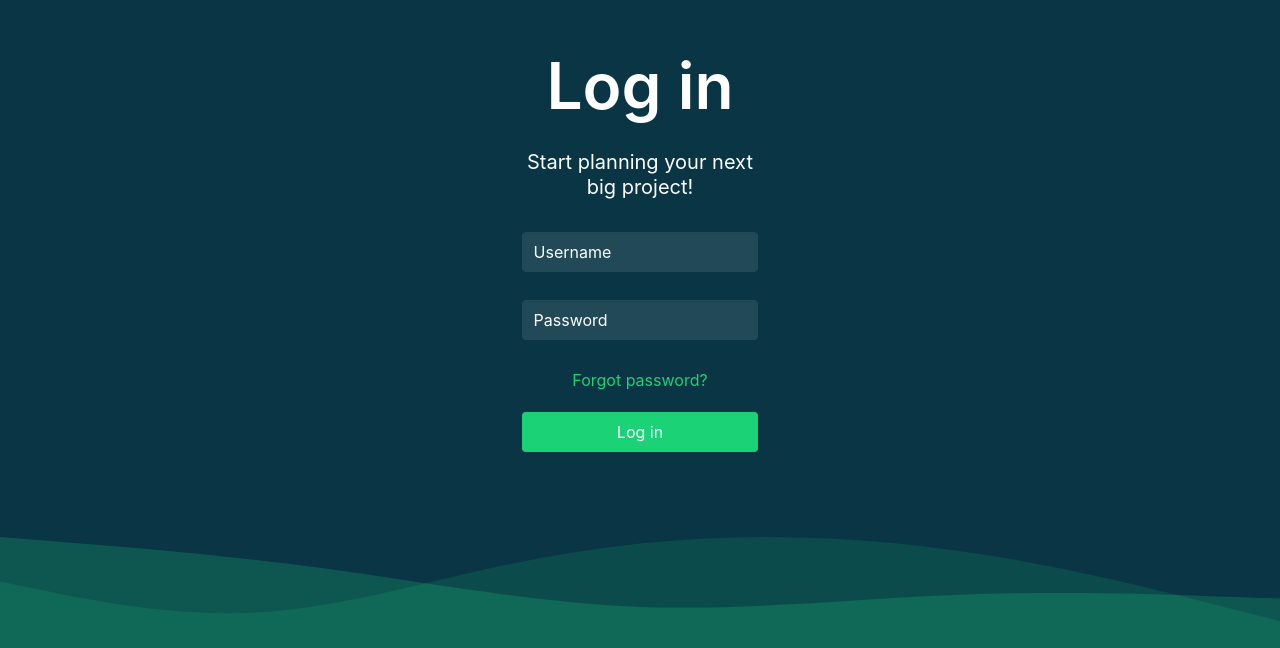
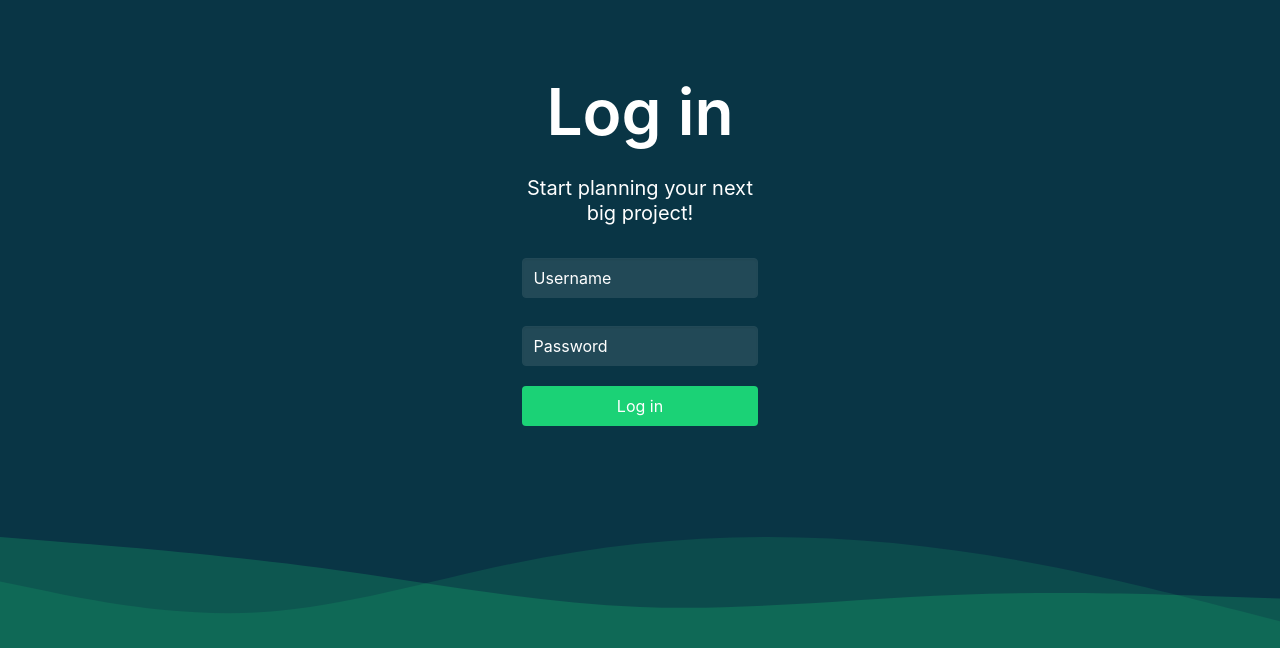
Before and after one commit to AndreeaBolonyi/ProjectManagement, a React (Create React App) app in the folder UI/: page / in a window 1280 px wide. Shown: the part 152-800 px from the top of the page. Built offline with nearby package versions, Linux system fonts and the light colour scheme; what @fluentui/react would draw is missing.

Commit message:
deleted forgot password

```diff
--- a/UI/src/auth/Login.tsx
+++ b/UI/src/auth/Login.tsx
@@ -67,11 +67,6 @@ const Login: React.FC = () => {
                   required
                 />
               </div>
-              <div className="field py-2">
-                <Link to="/forgot" className="has-text-primary">
-                  Forgot password?
-                </Link>
-              </div>
               <button className="button is-primary is-fullwidth">Log in</button>
               <div className="py-2">
                 {authenticationError && (
```
